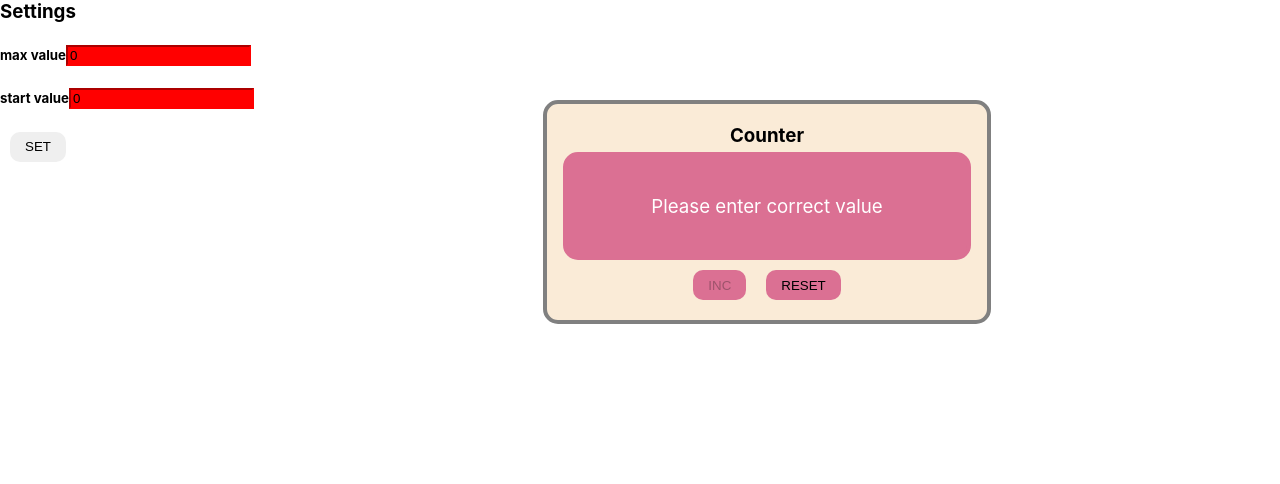
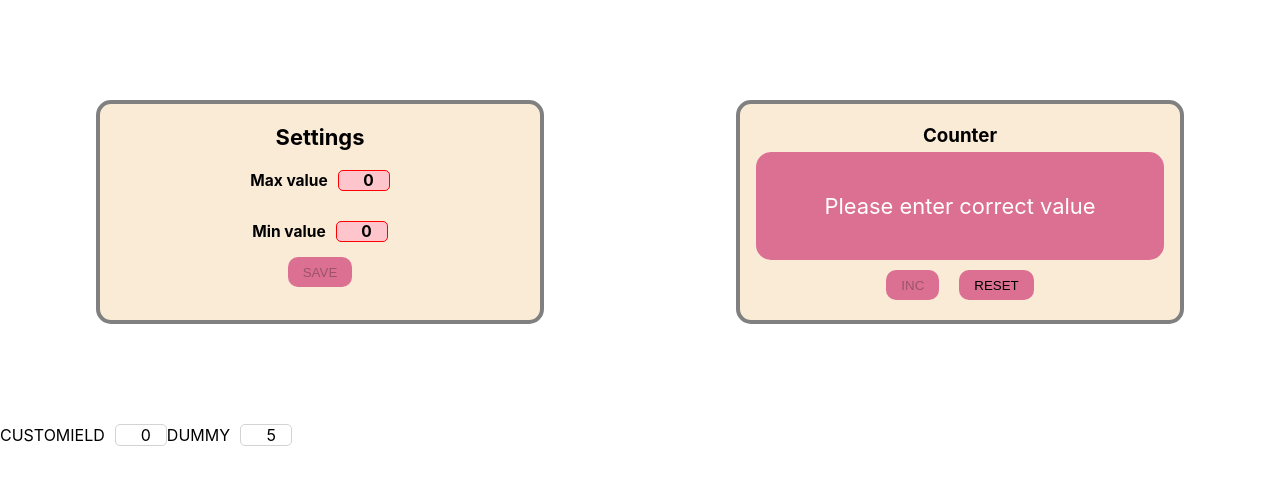
Before and after one commit to LizaAgey/inc_counter, a React (Create React App) app: page / in a window 1280 px wide. Shown: the top 484 px of the page. Built offline with nearby package versions, Linux system fonts and the light colour scheme.

Commit message:
feat: validation for settings saving, styles

```diff
--- a/src/App.tsx
+++ b/src/App.tsx
@@ -1,4 +1,4 @@
-import React, {useEffect, useState} from 'react';
+import React, {ChangeEvent, useEffect, useState} from 'react';
 import './App.css';
 import Counter from './components/Counter/Counter';
 import Settings from './components/Settings/Settings';
@@ -8,16 +8,66 @@ import {getValueFromLS} from './utils/LocaStorageUtils/getValueFromLS';
 export type ErrorType = {
     isMaxError: boolean
     isMinError: boolean
+    errorMessage: string
 }
+//--------NEW HARD LOGIC
+type Rule = {
+    errorMessage: string,
+    hasError: boolean,
+    validate: (val: number, dependsValue: NumberField | null) => boolean;
+}
+type NumberField = {
+    index: number;
+    value: number;
+    rules: Array<Rule>;
+    dependencyField: NumberField | null;
+}
+//--------NEW HARD LOGIC --------end
 
 function App() {
+
+    //--------NEW HARD LOGIC
+    const dummyField: NumberField = {
+        index: 1,
+        value: 5,
+        dependencyField: null,
+        rules: []
+    };
+    const customField: NumberField = {
+        index: 2,
+        value: 0,
+        dependencyField: dummyField,
+        rules: [
+            {
+                hasError: false,
+                errorMessage: 'Number cannot be negative',
+                validate: (currentValue: number, _: NumberField | null) => currentValue < 0
+            },
+            {
+                hasError: false,
+                errorMessage: 'Number cannot be more than 5',
+                validate: (currentValue: number, _: NumberField | null) => currentValue > 5
+            },
+            {
+                hasError: false,
+                errorMessage: 'Max value cannot be equal to dummy value',
+                validate: (currentValue: number, dependsField: NumberField | null) => currentValue === dependsField?.value
+            }
+        ]
+    };
+    const [fields, setFields] = useState<Array<NumberField>>([dummyField, customField]);
+    //--------NEW HARD LOGIC --------end
+
+
     const [inputMaxValue, setInputMaxValue] = useState(0)
     const [inputMinValue, setInputMinValue] = useState(0)
     const [number, setNumber] = useState(0)
     const [error, setError] = useState<ErrorType>({
         isMaxError: false,
-        isMinError: false
+        isMinError: false,
+        errorMessage: ''
     })
+    const [isSettingsSaved, setSettingsSaved] = useState(false)
 
     const setupOnLoad = () => {
         applyMaxValueFromSettings()
@@ -42,22 +92,46 @@ function App() {
         setValueToLS(lsMinValueKey, inputMinValue)
         applyMaxValueFromSettings()
         applyMinValueFromSettings()
+        setSettingsSaved(true)
+
     };
-
-
     const checkIfError = () => {
         if (inputMinValue === inputMaxValue || inputMinValue > inputMaxValue) {
-            setError({isMaxError: true, isMinError: true})
+            setError({errorMessage: 'Please enter correct value', isMaxError: true, isMinError: true})
         } else if (inputMinValue < 0) {
-            setError({isMaxError: inputMaxValue === inputMinValue || inputMaxValue < 0, isMinError: true})
+            setError({
+                errorMessage: 'Please enter correct value',
+                isMaxError: inputMaxValue === inputMinValue || inputMaxValue < 0,
+                isMinError: true
+            })
         } else if (inputMaxValue < 0) {
-            setError({isMinError: inputMaxValue === inputMinValue || inputMaxValue < 0, isMaxError: true})
+            setError({
+                errorMessage: 'Please enter correct value',
+                isMinError: inputMaxValue === inputMinValue || inputMaxValue < 0,
+                isMaxError: true
+            })
         } else {
-            setError({isMaxError: false, isMinError: false})
+            setError({errorMessage: '', isMaxError: false, isMinError: false})
         }
     };
 
+    //--------NEW HARD LOGIC --------
+    const setNumberFieldValue = (event: ChangeEvent<HTMLInputElement>, field: NumberField) => {
+        field.value = JSON.parse(event.currentTarget.value);
+        field.rules.forEach(rule => {
+            rule.hasError = rule.validate(field.value, field.dependencyField);
+        })
+        if (field.dependencyField) {
+            field.dependencyField.rules.forEach(rule => {
+                rule.hasError = rule.validate(field.value, field.dependencyField);
+            });
+        }
+        setFields([...fields]);
+    }
+    //--------NEW HARD LOGIC --------end
+
     return (
+        <>
             <div className={'App'}>
                 <Settings
                     inputMaxValue={inputMaxValue}
@@ -66,16 +140,45 @@ function App() {
                     setInputMinValue={setInputMinValue}
                     saveSettings={saveSettings}
                     error={error}
+                    setError={setError}
+                    setSettingsSaved={setSettingsSaved}
                 />
                 <Counter
                     lsMaxValue={getValueFromLS(lsMaxValueKey)}
                     inputMinValue={inputMinValue}
-                inputMaxValue={inputMaxValue}
                     number={number}
                     setNumber={setNumber}
                     error={error}
+                    isSettingsSaved={isSettingsSaved}
+
                 />
             </div>
+
+            {/*//--------NEW HARD LOGIC --------*/}
+            <div>
+                CUSTOMIELD
+                <input type="number"
+                       value={customField.value}
+                       onChange={(event) => setNumberFieldValue(event, customField)}/>
+                {customField.rules.map(rule => {
+                    if (rule.hasError) {
+                        return <div>{rule.errorMessage}</div>
+                    }
+                })}
+                DUMMY
+                <input type="number"
+                       value={dummyField.value}
+                       onChange={(event) => setNumberFieldValue(event, dummyField)}/>
+                {dummyField.rules.map(rule => {
+                    if (rule.hasError) {
+                        return <div>{rule.errorMessage}</div>
+                    }
+                })}
+            </div>
+            {/*//--------NEW HARD LOGIC --------end*/}
+
+        </>
+
     );
 }
 
--- a/src/components/Counter/Counter.module.css
+++ b/src/components/Counter/Counter.module.css
@@ -31,7 +31,7 @@
     font-weight: bold;
 
 }
-.error {
+.warning {
     color: white;
     font-size: 1.17em;
 }
--- a/src/components/Counter/Counter.tsx
+++ b/src/components/Counter/Counter.tsx
@@ -7,19 +7,19 @@ import {ErrorType} from '../../App';
 type CounterType = {
     lsMaxValue: number
     inputMinValue: number
-    inputMaxValue: number
     number: number
     setNumber: (number: number) => void
     error: ErrorType
+    isSettingsSaved: boolean
 }
 
 const Counter: React.FC<CounterType> = ({
                                             lsMaxValue,
                                             inputMinValue,
-                                            inputMaxValue,
                                             number,
                                             setNumber,
-                                            error
+                                            error,
+                                            isSettingsSaved
                                         }) => {
     const incNumber = () => {
         let newNumber = number + 1
@@ -29,14 +29,23 @@ const Counter: React.FC<CounterType> = ({
         setNumber(inputMinValue)
     };
     const isInputError = error.isMaxError || error.isMinError
-    const isDisabled = number === lsMaxValue || error.isMaxError || error.isMinError
+    const isDisabled = number === lsMaxValue || error.isMaxError || error.isMinError || !isSettingsSaved
+    const numberStyles = `${styles.Number} ${number === lsMaxValue ? styles.NumberMax : ''} ${isInputError || !isSettingsSaved ? styles.warning : ''}`
+    const displaySection = () => {
+        if (isInputError) {
+            return error.errorMessage
+        } else if (isSettingsSaved) {
+            return number
+        } else if (!isSettingsSaved) {
+            return "Please save settings"
+        }
+    }
 
     return (
         <div className={styles.Counter}>
             <h3>Counter</h3>
-            <div
-                className={`${styles.Number} ${number === lsMaxValue ? styles.NumberMax : ''} ${isInputError ? styles.error : ''}`}>
-                <span>{isInputError ? 'Please enter correct value' : number}</span>
+            <div className={numberStyles}>
+                <span className={numberStyles}>{displaySection()}</span>
             </div>
             <div className={styles.ControlSection}>
                 <Button
--- a/src/components/Settings/Settings.module.css
+++ b/src/components/Settings/Settings.module.css
@@ -1,4 +1,37 @@
+.settings {
+    background-color: antiquewhite;
+    width: 400px;
+    margin: 100px auto;
+    border: 4px solid grey;
+    border-radius: 15px;
+    padding: 20px;
+    display: flex;
+    flex-direction: column;
+    align-items: center;
+    max-height: 255px;
+    font-size: 1.17em;
+}
+
+button {
+    background-color: palevioletred;
+}
+
+input {
+    all: unset;
+    width: 50px;
+    height: auto;
+    background-color: white;
+    text-align: right;
+    margin-left: 10px;
+    border: 1px solid lightgrey;
+    border-radius: 5px;
+}
+
+h5 {
+    margin: 15px auto;
+}
+
 .error {
     border-color: red;
-    background-color: #ff0000;
+    background-color: rgba(255, 192, 203, 0.83);
 }
--- a/src/components/Settings/Settings.tsx
+++ b/src/components/Settings/Settings.tsx
@@ -10,7 +10,8 @@ type SettingsType = {
     setInputMinValue: (minValue: number) => void
     saveSettings: () => void
     error: ErrorType
-
+    setError: (error: ErrorType) => void
+    setSettingsSaved: (isSaved: boolean) => void
 }
 
 const Settings: React.FC<SettingsType> = ({
@@ -19,31 +20,44 @@ const Settings: React.FC<SettingsType> = ({
                                               setInputMaxValue,
                                               setInputMinValue,
                                               saveSettings,
-                                              error
+                                              error,
+                                              setError,
+                                              setSettingsSaved
                                           }) => {
 
     const maxValueHandler = (event: ChangeEvent<HTMLInputElement>) => {
         setInputMaxValue(JSON.parse(event.currentTarget.value))
+        if (!error.isMaxError && !error.isMinError) {
+            setError({...error, errorMessage: 'Please save changes'})
+        }
+        setSettingsSaved(false)
     };
+
     const minValueHandler = (event: ChangeEvent<HTMLInputElement>) => {
         setInputMinValue(JSON.parse(event.currentTarget.value))
+        if (!error.isMaxError && !error.isMinError) {
+            setError({...error, errorMessage: 'Please save changes'})
+        }
+        setSettingsSaved(false)
     };
 
+    const isDisabled = error.isMinError || error.isMaxError
 
     return (
-        <div>
+        <div className={styles.settings}>
             <h3>Settings</h3>
-            <h5>max value
+            <h5>Max value
                 <input type="number" value={inputMaxValue} onChange={maxValueHandler}
                        className={error.isMaxError ? styles.error : ''}/>
             </h5>
-            <h5>start value
+            <h5>Min value
                 <input type="number" value={inputMinValue} onChange={minValueHandler}
                        className={error.isMinError ? styles.error : ''}/>
             </h5>
             <Button
-                name={'SET'}
+                name={'SAVE'}
                 onClickCallback={saveSettings}
+                disabled={isDisabled}
             />
         </div>
     );
```
Also changed, not shown: src/utils/Validation.tsx (added, +19 -0 lines). Lines whose indentation alone changed are shown as unchanged.
